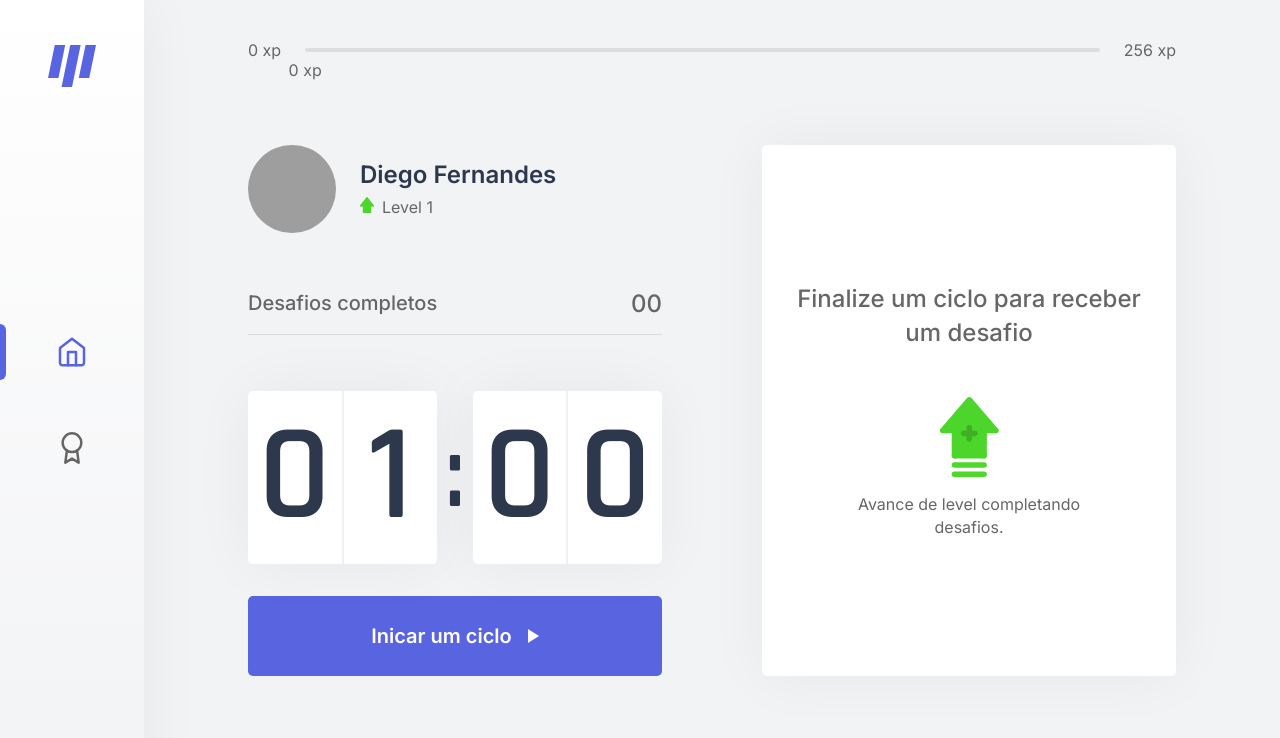
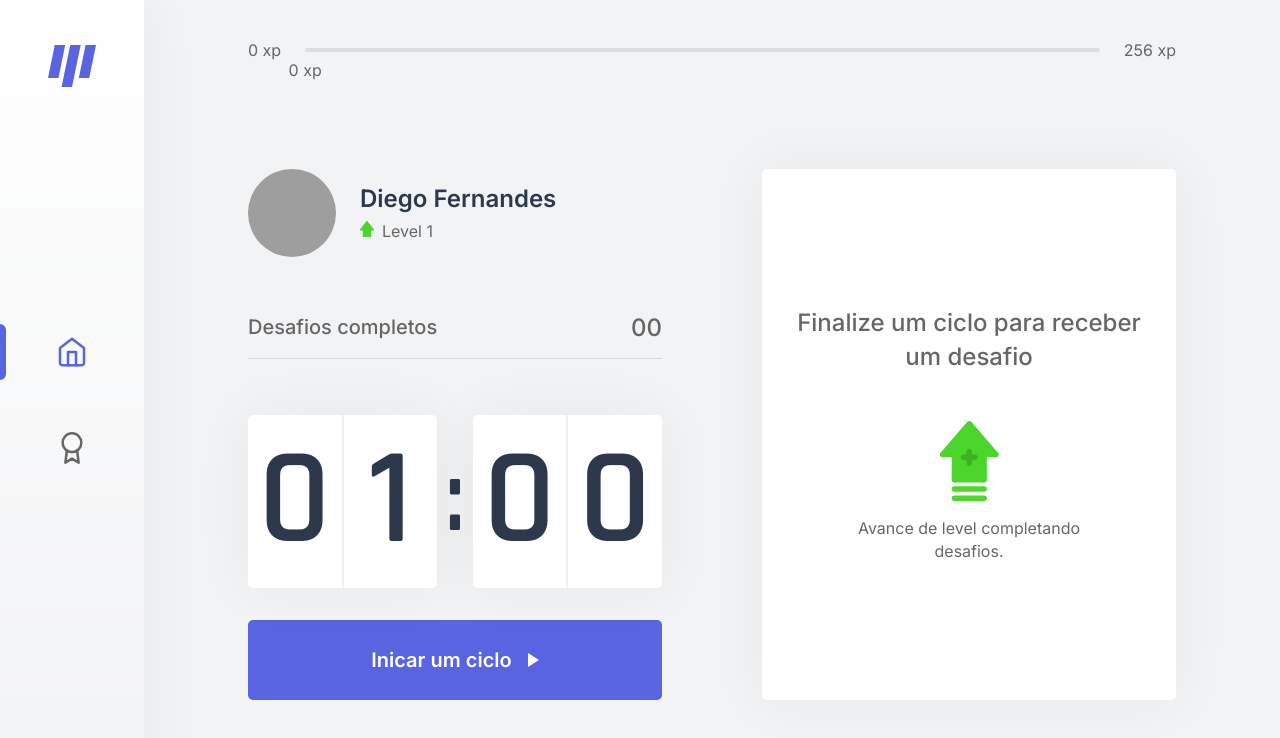
Before and after one commit to andersonsts/moveit, a Next.js app: page /home in a window 1280 px wide. Shown: the top 738 px of the page. Built offline with nearby package versions, Linux system fonts and the light colour scheme; grey boxes are pictures that could not be loaded.

Commit message:
add styles on home page

```diff
--- a/src/pages/home.tsx
+++ b/src/pages/home.tsx
@@ -9,6 +9,8 @@ import { AuthWrapper } from 'layouts/AuthWrapper';
 import { CountdownProvider } from 'contexts/CountdownContext';
 
 import { ChallengesProvider } from 'contexts/ChallengesContext'
+
+import styles from 'styles/pages/Home.module.css'
 
 interface HomeProps {
   level: number;
@@ -23,7 +25,7 @@ export default function Home(props: HomeProps) {
         <ExperienceBar />
 
         <CountdownProvider>
-          <section>
+          <section className={styles.content}>
             <div>
               <Profile />
               <CompletedChallenges />
--- /dev/null
+++ b/src/styles/pages/Home.module.css
@@ -0,0 +1,3 @@
+.content {
+  margin-top: 48px;
+}
```
